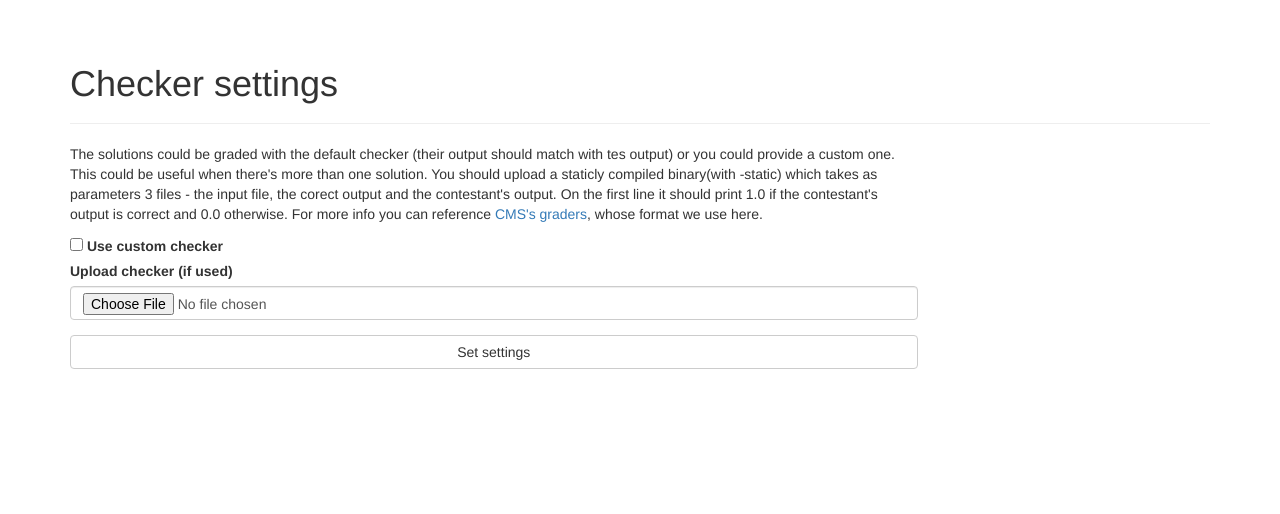
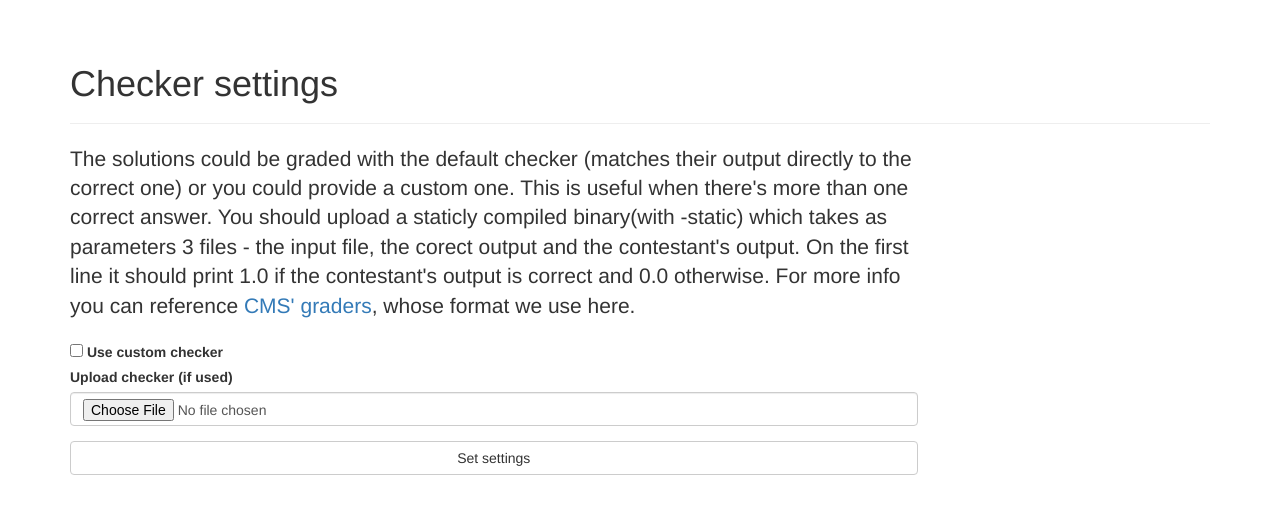
Before and after one commit to Alaxe/judgeSystem, a Django app: template judge/templates/judge/problem_checker.html in a window 1280 px wide. Shown: the part 51-565 px from the top of the page. Run offline with Django 3.2, Linux system fonts and the light colour scheme; the template is opened without the code that fills it: values that come from a table or form of the project are taken from there, others are empty; parts of the project's set-up code (start-up, migrations or seed data) failed here and were passed over; some libraries are stand-ins or nearby versions.

Commit message:
Reworked new problem creation; Fixed checker view.

```diff
--- a/judge/models.py
+++ b/judge/models.py
@@ -8,8 +8,8 @@ from django.utils import timezone
 from taggit.managers import TaggableManager
 
 class Problem(models.Model):
-    title = models.CharField('Title', max_length = 64)
-    statement = models.TextField('Problem statement')
+    title = models.CharField('Title', max_length = 64, default="New Problem")
+    statement = models.TextField('Problem statement', blank=True)
     maxScore = models.DecimalField(max_digits = 8, decimal_places = 4, default = 0)
     visible = models.BooleanField(default = False)
     customChecker = models.BooleanField(default = False)
--- a/judge/templates/judge/problem_checker.html
+++ b/judge/templates/judge/problem_checker.html
@@ -8,16 +8,17 @@
 {% endblock %}
 
 {% block edit_content %}
-	<p>
-		The solutions could be graded with the default checker (their output
-		should match with tes output) or you could provide a custom one. This
-		could be useful when there's more than one solution. You should upload
-		a staticly compiled binary(with -static) which takes as parameters 3
-		files - the input file, the corect output and the contestant's
-		output. On the first line it should print 1.0 if the contestant's
-		output is correct and 0.0 otherwise. For more info you can reference
+	<p class="lead">
+		The solutions could be graded with the default checker (matches
+		their output directly to the correct one) or you could provide
+		a custom one. This is useful when there's more than one correct answer.
+		You should upload a staticly compiled binary(with -static) which
+		takes as parameters 3  files - the input file, the corect output
+		and the contestant's  output. On the first line it should
+		print 1.0 if the contestant's  output is correct and 0.0 otherwise.
+		For more info you can reference
 		<a href="https://cms.readthedocs.org/en/v1.2/Task%20types.html#batch">
-			CMS's graders</a>, whose format we use here.
+			CMS' graders</a>, whose format we use here.
 
 	<form method="POST" enctype="multipart/form-data"
 					 action="{{ request.get_full_path }}">
--- a/judge/views/problem.py
+++ b/judge/views/problem.py
@@ -116,25 +116,10 @@ class ProblemNew(View):
     template_name = 'judge/problem_edit.html'
     title = 'Add a problem'
 
-    def get_context(self, form):
-        return {
-            'form' : form,
-            'title' : self.title
-        }
+    def get(self, request):
+        problem = Problem.objects.create()
 
-    def get(self, request):
-        context = self.get_context(ProblemForm())
-        return render(request, self.template_name, context)
-
-    def post(self, request):
-        form = ProblemForm(request.POST)
-
-        if not form.is_valid():
-            context = self.get_context(form)
-            return render(request, self.template_name, context)
-
-        problem = form.save()
-        url = reverse('judge:problem_details', args = (problem.pk,))
+        url = reverse('judge:problem_edit', args=(problem.pk,))
         return HttpResponseRedirect(url)
 
 class ProblemEdit(View):
```
